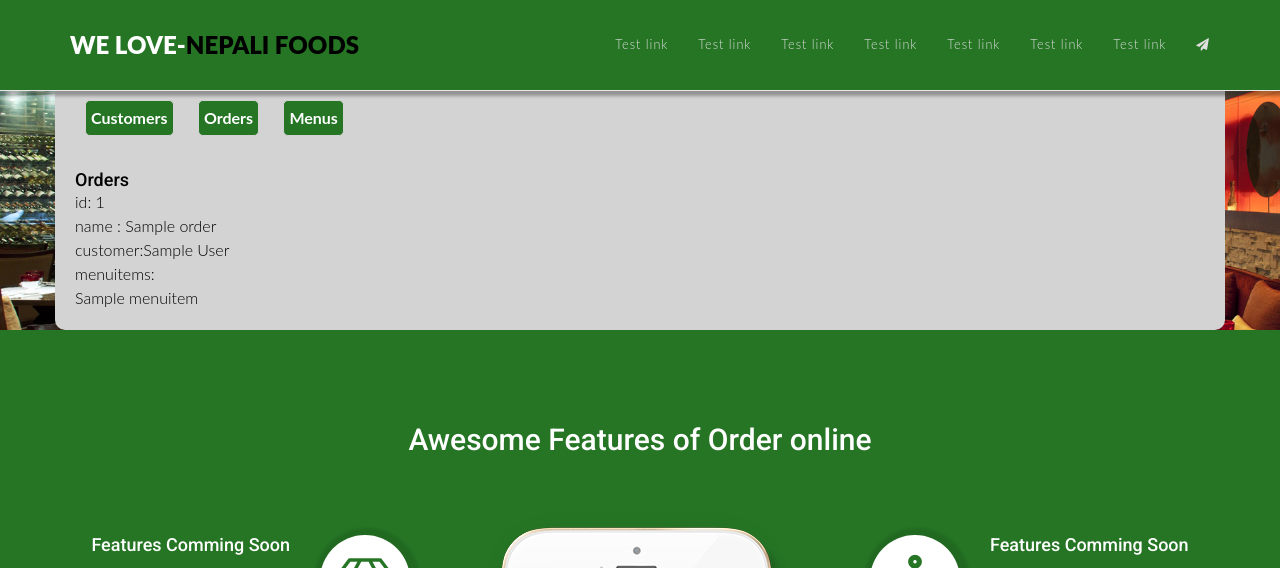
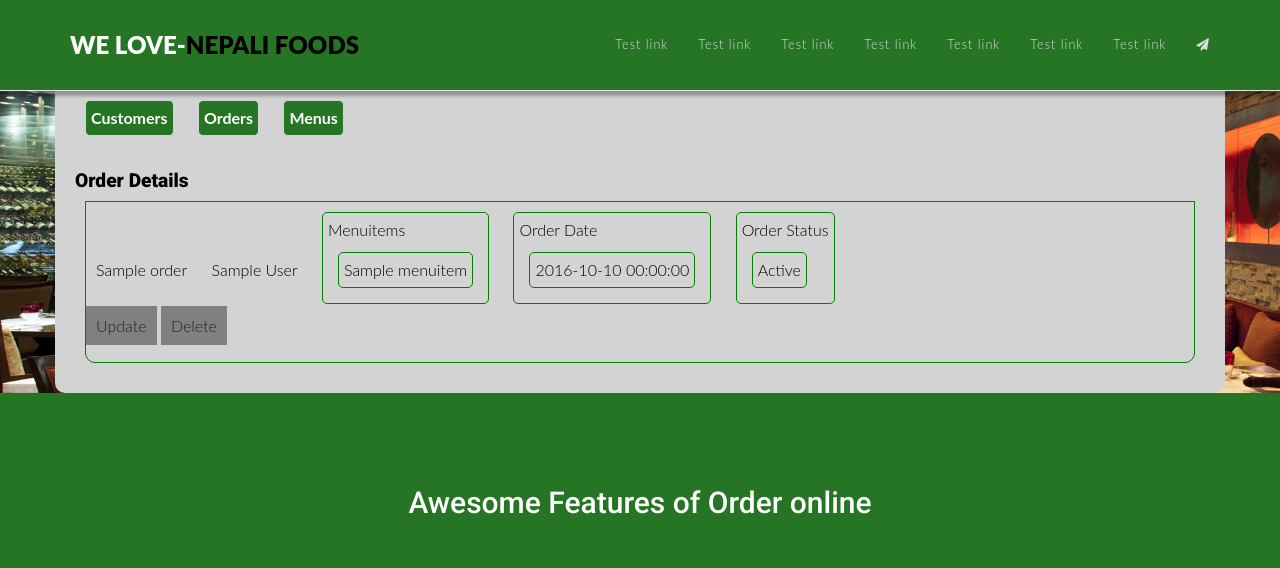
Before and after one commit to krishnakarki195/Order-Processing-System-Python-Django, a Django app: page /orders/list_order/1/ in a window 1280 px wide. Shown: the top 568 px of the page. Run offline with Django 3.2, Linux system fonts and the light colour scheme; tables that the repository leaves empty hold one stand-in row (values such as "Sample post"); some libraries are stand-ins or nearby versions.

Commit message:
CRUD opreations completed

```diff
--- a/ops/orders/models.py
+++ b/ops/orders/models.py
@@ -27,6 +27,9 @@ class Order(models.Model):
     def __str__(self):
         return (str(self.name))
 
+    def get_absolute_url(self):
+        return reverse('update_order', args=[self.id])
+
 #url = models.UrlField(max_length=200)
 # =======
 # # Create your models here.
--- a/ops/orders/views.py
+++ b/ops/orders/views.py
@@ -174,7 +174,7 @@ class OrderList(View):
 
 class OrderDetail(View):
 
-    template_name = "list_order.html"
+    template_name = "detail_order.html"
 
     def get(self,request,id,*args,**kwargs):
         context = {}
--- a/ops/static/css/style.css
+++ b/ops/static/css/style.css
@@ -1143,6 +1143,30 @@ border:1px solid rgba(255,255,255,0.5);
     color: #FFFFFF;
     font-weight: bold;
 }
-
+.custom_list{
+    border: 1px solid green;
+    margin: 10px;
+    border-bottom-left-radius: 10px;
+    border-bottom-right-radius: 10px;
+}
+.custom_list:hover{
+    background-color: #F1F1F1;
+}
+.custom_list li{
+    list-style: inline;
+    display: inline-block;
+    border:1px solid green;
+    padding: 5px;
+    margin: 10px;
+    border-radius: 5px;
+}
+.attr_content{
+    padding: 10px;
+}
+.attr_link{
+    padding: 10px;
+    border: 1 px solid green;
+    background-color: gray;
+}
 /* Custom stylesheet ends here!! */
 /* ================================= */
--- a/ops/templates/orders/detail_order.html
+++ b/ops/templates/orders/detail_order.html
@@ -1,7 +1,40 @@
-{% extends 'base.html'%}
+{%  extends 'index.html' %}
 
-{%block content%}
-	<div class="custom_content">
-		<h1>Order Detail View</h1>
-	</div>
-{%endblock content%}
+{% block content %}
+    <div class="custom_content">
+
+        {% block menu %}
+            {% include "menu.html" %}
+        {% endblock menu %}
+
+        <h3>Order Details</h3>
+        {% for order in form.values %}
+            <div class="custom_list">
+                <span class="attr_content">{{order.name}}</span>
+                <span class="attr_content">{{order.customer}}</span>
+                <li>Menuitems
+                    <ul>
+                        {% for item in order.menuitems%}
+                            <li>{{item.name}}</li>
+                        {% endfor %}
+                    </ul>
+                </li>
+                <li>Order Date
+                    <ul>
+                        <li>2016-10-10 00:00:00</li>
+                    </ul>
+                </li>
+                <li>Order Status
+                    <ul>
+                        <li>Active</li>
+                    </ul>
+                </li><br />
+                <span class="attr_link"><a href="#">Update</a></span>
+                <span class="attr_link"><a href="#">Delete</a></span>
+                <br />
+                <br />
+            </div>
+        {% endfor %}
+    </div>
+
+{% endblock content %}
--- a/ops/templates/orders/list_order.html
+++ b/ops/templates/orders/list_order.html
@@ -7,22 +7,33 @@
             {% include "menu.html" %}
         {% endblock menu %}
 
-        <h4>Orders</h4>
+        <h3>Orders</h3>
         {% for order in form.values %}
-        <div>
-            <ul>
-                <li>id: {{order.id}}</li>
-                <li>name : {{order.name}}</li>
-                <li>customer:{{order.customer}}</li>
-                <li>menuitems:
+            <div class="custom_list">
+                <span class="attr_content">{{order.name}}</span>
+                <span class="attr_content">{{order.customer}}</span>
+                <li>Menuitems
                     <ul>
-                    {% for item in order.menuitems%}
-                        <li>{{item.name}}</li>
-                    {% endfor %}
+                        {% for item in order.menuitems%}
+                            <li>{{item.name}}</li>
+                        {% endfor %}
                     </ul>
                 </li>
-            </ul>
-        </div>
+                <li>Order Date
+                    <ul>
+                        <li>2016-10-10 00:00:00</li>
+                    </ul>
+                </li>
+                <li>Order Status
+                    <ul>
+                        <li>Active</li>
+                    </ul>
+                </li><br />
+                <span class="attr_link"><a href="{{order.get_absolute_url}}">Update</a></span>
+                <span class="attr_link"><a href="{{order.get_absolute_url}}">Delete</a></span>
+                <br />
+                <br />
+            </div>
         {% endfor %}
     </div>
 
```
